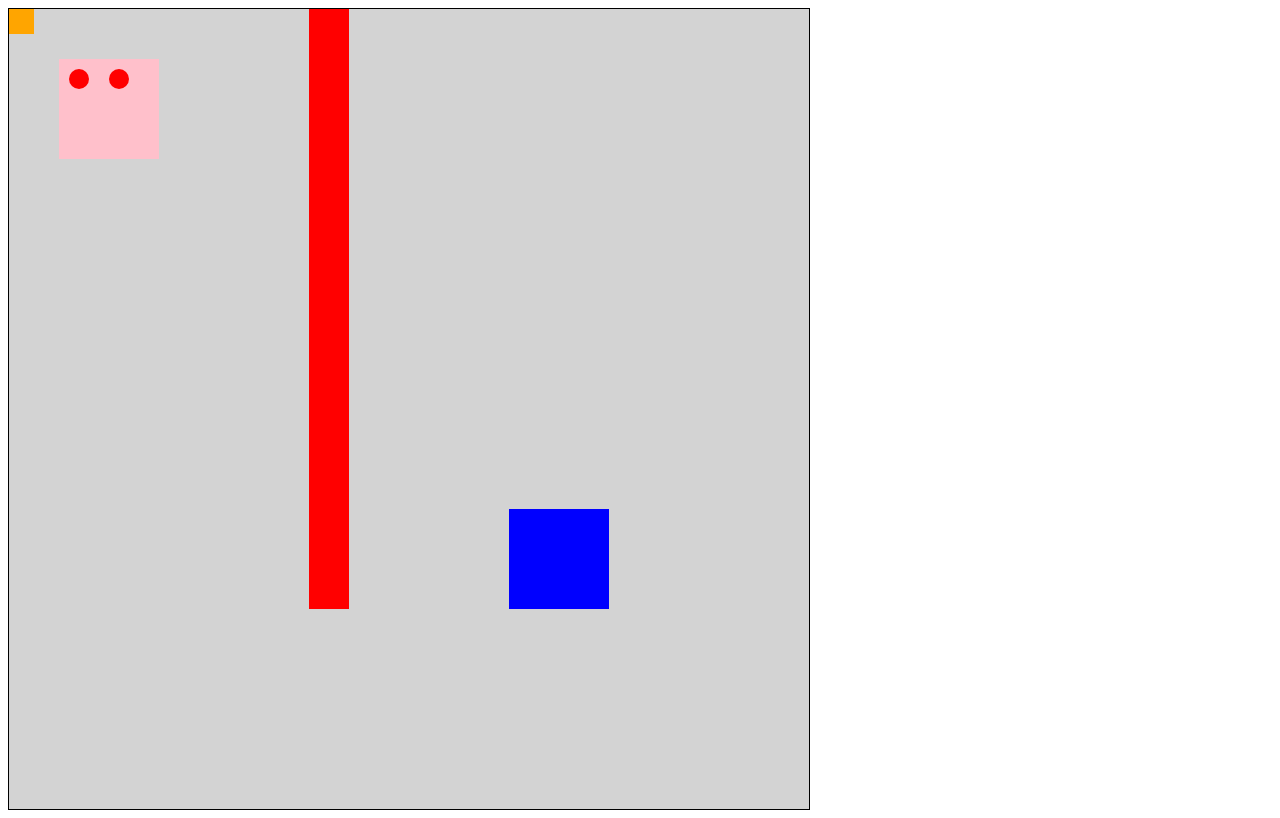
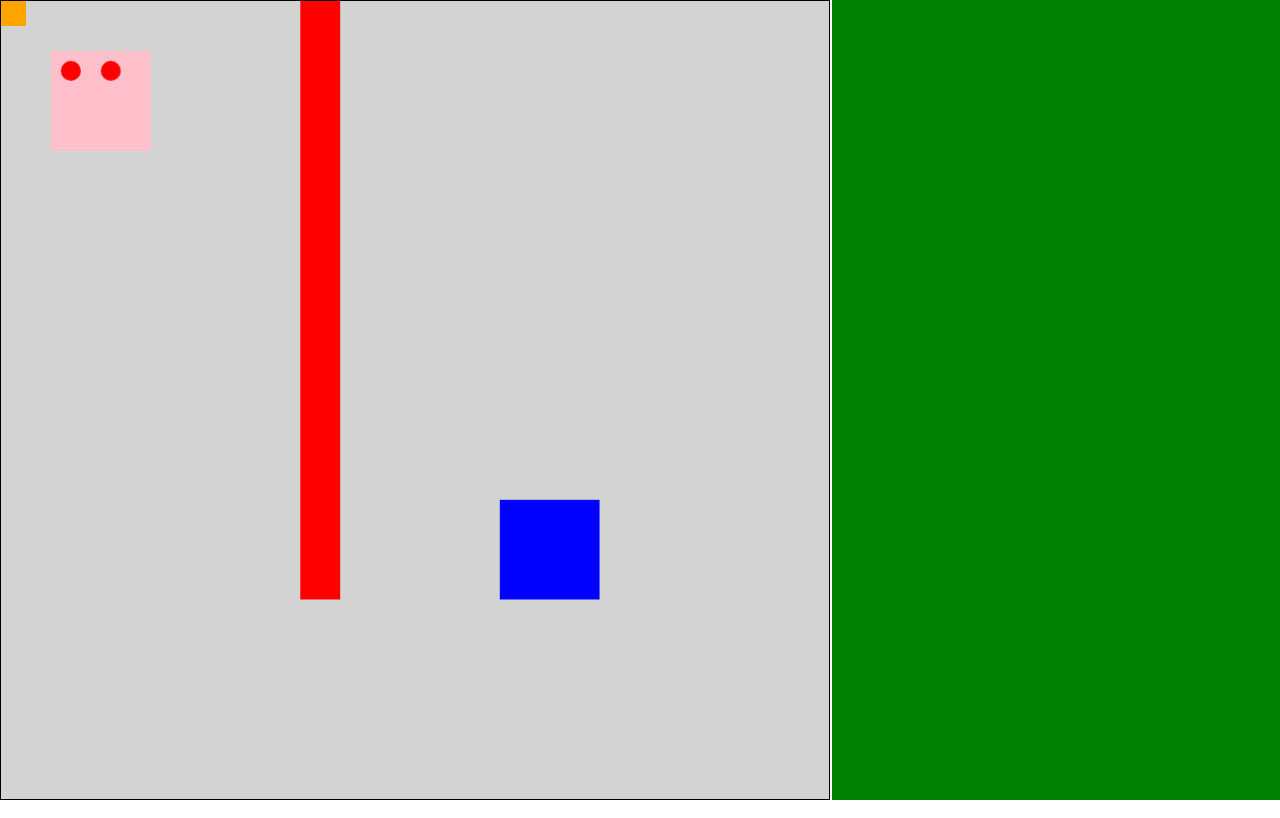
Before and after one commit to Grqeen/ProjetJeuxWeb, a plain HTML site: page ProjetCanvas1/index.html in a window 1280 px wide. Drawn offline with Linux system fonts and the light colour scheme.

Commit message:
Mise à jour de la structure HTML et ajout de styles CSS pour les canvas

```diff
--- a/ProjetCanvas1/css/style.css
+++ b/ProjetCanvas1/css/style.css
@@ -2,3 +2,24 @@
     border: 1px solid black;
     background-color: lightgrey;
 }
+
+body{
+    margin: 0;
+    overflow: hidden;
+}
+
+.headerCanvas{
+    display: flex;
+    width: 100%;
+    height: 100vh;
+}
+
+#myCanvas{
+    display: block;
+}
+
+#miniCanvas{
+    display: block;
+    background-color: green;
+    border-left: 2px solid white;
+}
--- a/ProjetCanvas1/index.html
+++ b/ProjetCanvas1/index.html
@@ -1,11 +1,14 @@
 <html lang="fr">
     <head>
-        <title>Projet d'exemple</title>
+        <title>Projet Canvas</title>
         <meta charset="utf-8">
         <link rel="stylesheet" href="css/style.css">
         <script src="js/script.js" type="module"></script>
     </head>
     <body>
-       <canvas width="800" height="800" id="myCanvas"></canvas>
+        <div class="headerCanvas">
+            <canvas id="myCanvas"></canvas>
+            <canvas id="miniCanvas"></canvas>
+        </div>
     </body>
 </html>
--- a/ProjetCanvas1/js/script.js
+++ b/ProjetCanvas1/js/script.js
@@ -7,6 +7,22 @@ window.onload = init;
 async function init() {
    // On recupère le canvas
    let canvas = document.querySelector("#myCanvas");
+   let miniCanvas = document.querySelector("#miniCanvas");
+
+   // On gère le redimensionnement pour que le canvas prenne tout l'écran
+   function resizeCanvas() {
+       let sidebarWidth = 450; // Largeur du petit canvas à droite
+
+       canvas.width = window.innerWidth - sidebarWidth;
+       canvas.height = window.innerHeight;
+
+       miniCanvas.width = sidebarWidth;
+       miniCanvas.height = window.innerHeight;
+   }
+   // Appel initial
+   resizeCanvas();
+   // Appel quand la fenêtre change de taille
+   window.addEventListener('resize', resizeCanvas);
 
    // On cree une instance du jeu
     let game = new Game(canvas);
```
